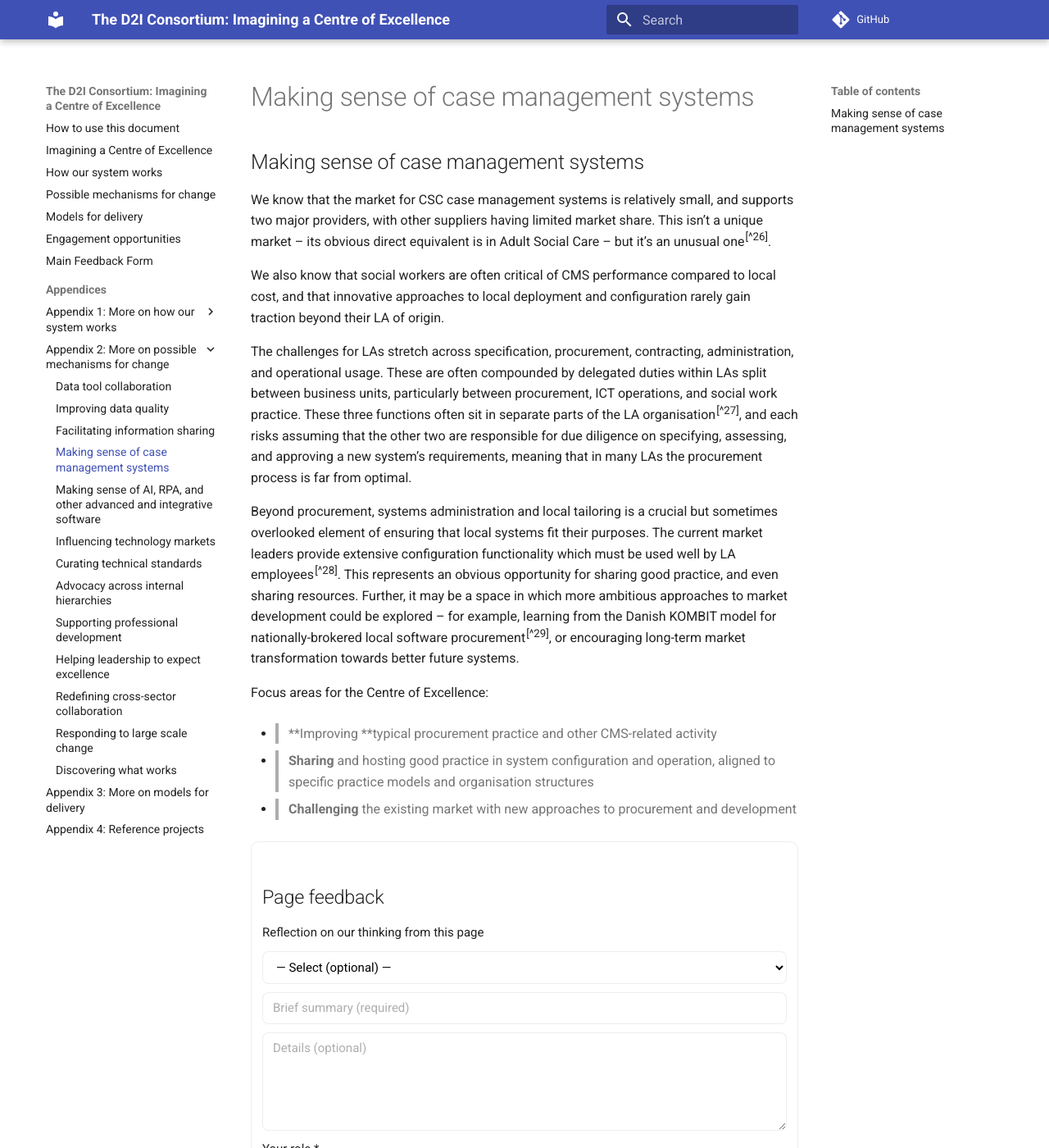
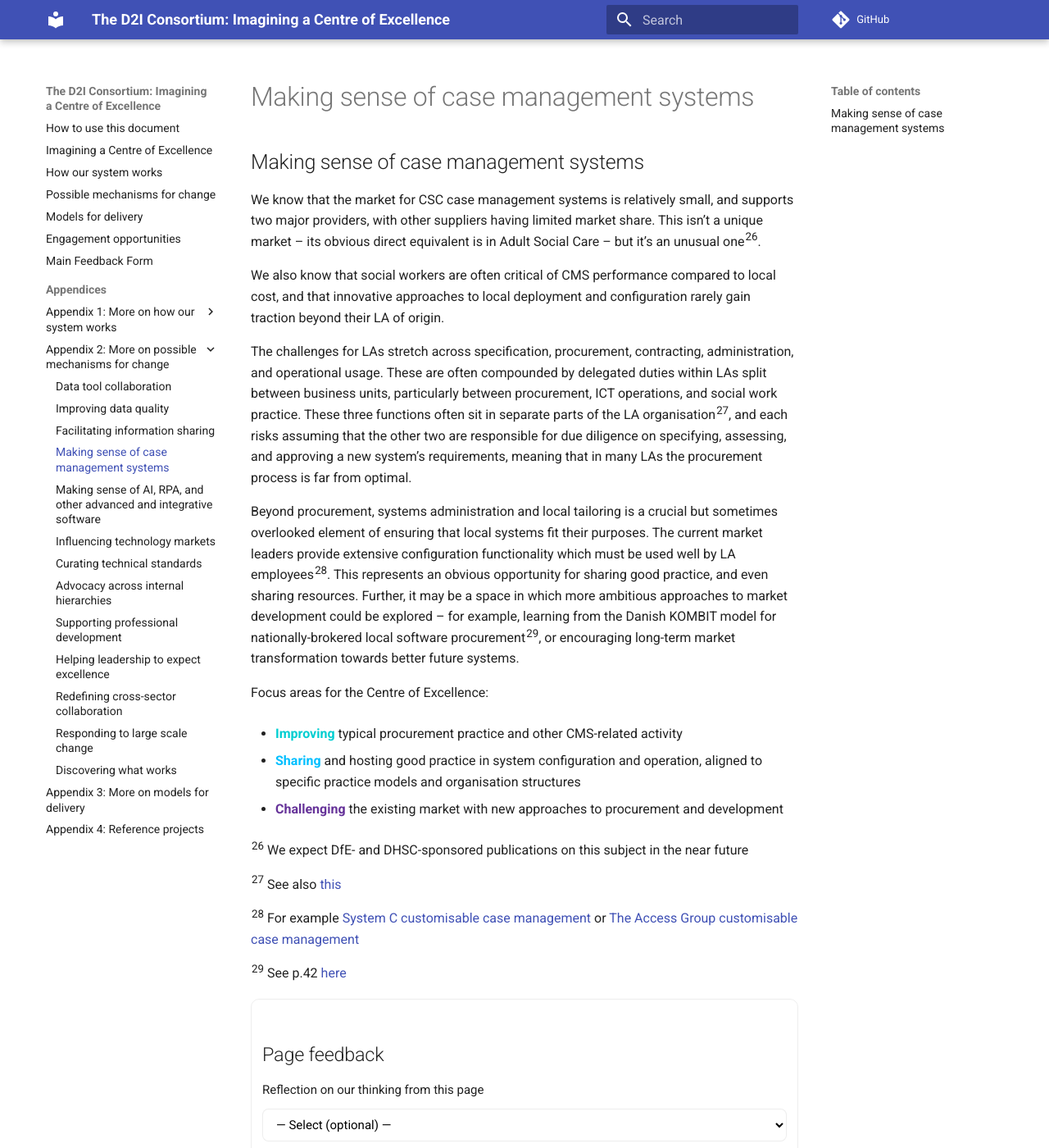
Before and after one commit to data-to-insight/centre-of-excellence, an MkDocs documentation site: the page built from docs/appendix-2-more-on-possible-mechanisms-for-change/making-sense-of-case-management-systems.md, in a window 1280 px wide and 1400 px high. Shown: the whole window at 82% size. Built offline with MkDocs 1.6.1 and Material for MkDocs 9.7.7, drawn with Linux system fonts in a browser that asks for light colours; comment, search, counter and statistics services are not loaded.

Commit message:
Updated a2 info sharing, data quality, cms

```diff
--- a/docs/appendix-2-more-on-possible-mechanisms-for-change/making-sense-of-case-management-systems.md
+++ b/docs/appendix-2-more-on-possible-mechanisms-for-change/making-sense-of-case-management-systems.md
@@ -1,21 +1,31 @@
 ## Making sense of case management systems
 
-We know that the market for CSC case management systems is relatively small, and supports two major providers, with other suppliers having limited market share. This isn’t a unique market – its obvious direct equivalent is in Adult Social Care – but it’s an unusual one<sup>[^26]</sup>.
+We know that the market for CSC case management systems is relatively small, and supports two major providers, with other suppliers having limited market share. This isn’t a unique market – its obvious direct equivalent is in Adult Social Care – but it’s an unusual one<sup>26</sup>.
 
 We also know that social workers are often critical of CMS performance compared to local cost, and that innovative approaches to local deployment and configuration rarely gain traction beyond their LA of origin.
 
-The challenges for LAs stretch across specification, procurement, contracting, administration, and operational usage. These are often compounded by delegated duties within LAs split between business units, particularly between procurement, ICT operations, and social work practice. These three functions often sit in separate parts of the LA organisation<sup>[^27]</sup>, and each risks assuming that the other two are responsible for due diligence on specifying, assessing, and approving a new system’s requirements, meaning that in many LAs the procurement process is far from optimal.
+The challenges for LAs stretch across specification, procurement, contracting, administration, and operational usage. These are often compounded by delegated duties within LAs split between business units, particularly between procurement, ICT operations, and social work practice. These three functions often sit in separate parts of the LA organisation<sup>27</sup>, and each risks assuming that the other two are responsible for due diligence on specifying, assessing, and approving a new system’s requirements, meaning that in many LAs the procurement process is far from optimal.
 
-Beyond procurement, systems administration and local tailoring is a crucial but sometimes overlooked element of ensuring that local systems fit their purposes. The current market leaders provide extensive configuration functionality which must be used well by LA employees<sup>[^28]</sup>. This represents an obvious opportunity for sharing good practice, and even sharing resources. Further, it may be a space in which more ambitious approaches to market development could be explored – for example, learning from the Danish KOMBIT model for nationally-brokered local software procurement<sup>[^29]</sup>, or encouraging long-term market transformation towards better future systems.
+Beyond procurement, systems administration and local tailoring is a crucial but sometimes overlooked element of ensuring that local systems fit their purposes. The current market leaders provide extensive configuration functionality which must be used well by LA employees<sup>28</sup>. This represents an obvious opportunity for sharing good practice, and even sharing resources. Further, it may be a space in which more ambitious approaches to market development could be explored – for example, learning from the Danish KOMBIT model for nationally-brokered local software procurement<sup>29</sup>, or encouraging long-term market transformation towards better future systems.
 
 Focus areas for the Centre of Excellence:
 
-- > **Improving **typical procurement practice and other CMS-related activity
+-  <span style="color:darkturquoise">**Improving**</span> typical procurement practice and other CMS-related activity
 
-- > **Sharing** and hosting good practice in system configuration and operation, aligned to specific practice models and organisation structures
+-  <span style="color:deepskyblue">**Sharing**</span> and hosting good practice in system configuration and operation, aligned to specific practice models and organisation structures
 
-- > **Challenging** the existing market with new approaches to procurement and development
+-  <span style="color:rebeccapurple">**Challenging**</span> the existing market with new approaches to procurement and development
 
+
+<!--- footnotes -->
+
+<sup>26</sup> We expect DfE- and DHSC-sponsored publications on this subject in the near future
+
+<sup>27</sup> See also [this](https://socialcare.wales/cms-assets/documents/scoping-a-professional-development-framework-for-social-care.pdf)
+
+<sup>28</sup> For example [System C customisable case management](https://www.systemc.com/local-government/liquidlogic-childrens-case-management/) or [The Access Group customisable case management](https://www.theaccessgroup.com/en-gb/health-social-care/software/social-care-case-management/?_gl=1*yjcjje*_up*MQ..*_gs*MQ..&gclid=Cj0KCQjwrJTGBhCbARIsANFBfguWoKctImnRplXcuwgUu_JykRedMn_v9p1dcgmRGo6t037PNJsGsmsaAmEfEALw_wcB&gclsrc=aw.ds&gbraid=0AAAAADesmmOY-SwKow_pjsqFedXvd8cg8#:~:text=Customer%2DLed%20Configuration%20enables%20you%20to%20implement%20Case%20Management%20software%20in%20a%20way%20that%20reflects%20your%20organisation)
+
+<sup>29</sup> See p.42 [here](https://www.digitalejugendhilfe.de/fileadmin/uploads/user_upload/Publikationen/Webseite_DK_digitalisation_and_social_services_for_children_Jorgensen.pdf)
 
 <!--- feedback form only below here -->
 
```
Also changed, not shown: docs/appendix-2-more-on-possible-mechanisms-for-change/facilitating-information-sharing.md (+9 -5 lines), docs/appendix-2-more-on-possible-mechanisms-for-change/improving-data-quality.md (+4 -4 lines).
